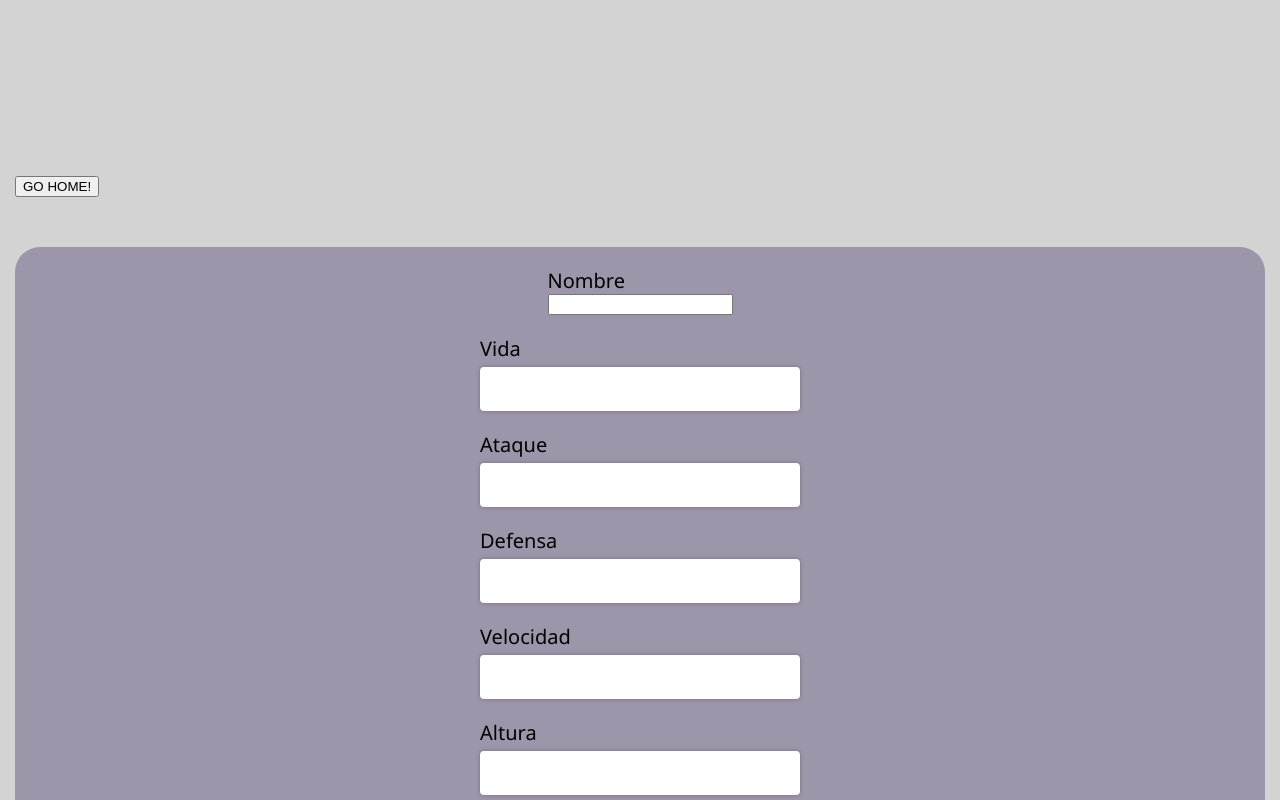
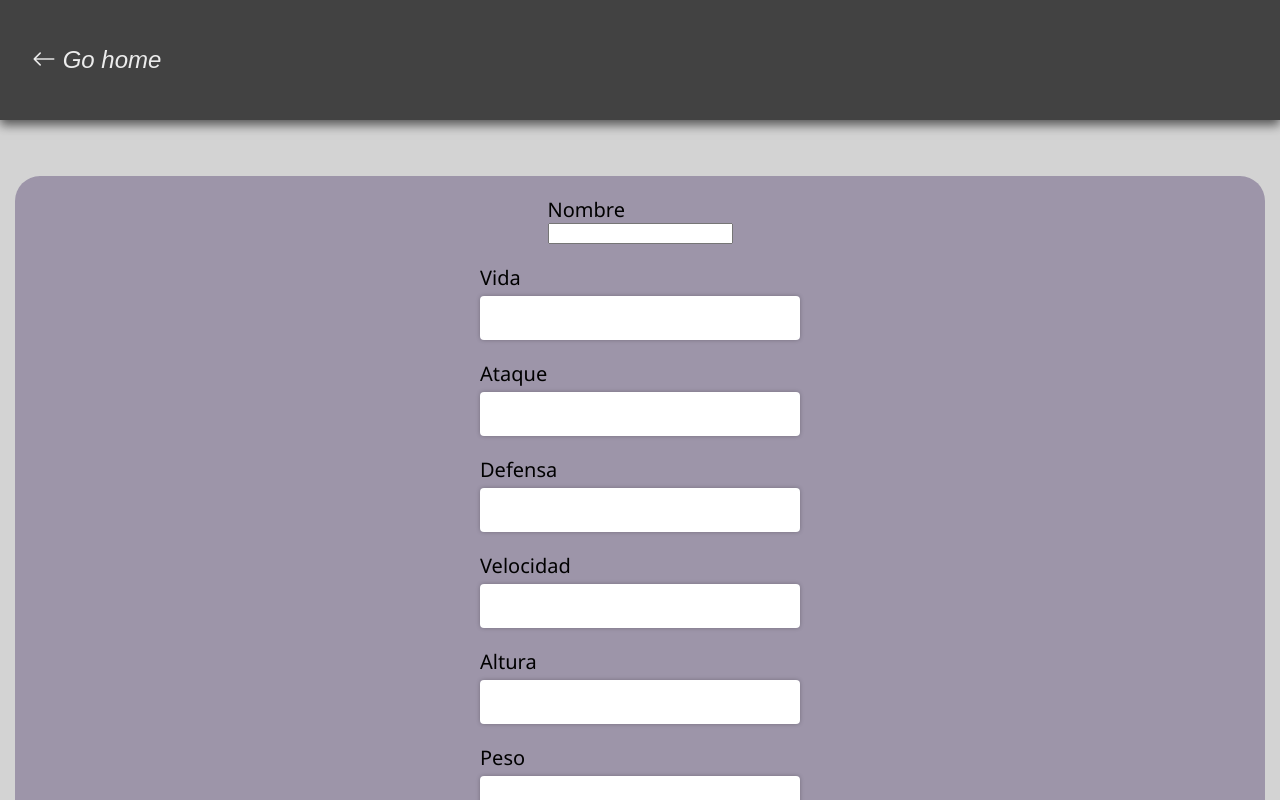
Before and after one commit to JuanGenovese/PokemonsApp, a React (Create React App) app in the folder client/: page /create in a window 1280 px wide. Shown: the top 800 px of the page. Built offline with nearby package versions, Linux system fonts and the light colour scheme.

Commit message:
Nueva NavBar

```diff
--- /dev/null
+++ b/client/src/components/NavBarForm/NavBarForm.jsx
@@ -0,0 +1,12 @@
+import { NavLink} from "react-router-dom";
+import style from "./NavBarForm.module.css"
+
+const NavBarForm = () => {
+    return(
+        <div className={style.mainContainer}>
+            <NavLink to="/home" className={style.NavLink}><i class="bi bi-arrow-left"> Go home </i></NavLink>
+        </div>
+    )
+}
+
+export default NavBarForm;
--- /dev/null
+++ b/client/src/components/NavBarForm/NavBarForm.module.css
@@ -0,0 +1,28 @@
+.mainContainer {
+    position: fixed;
+    top:0;
+    left:0;
+    right: 0;
+    font-family: sans-serif;
+    display: flex;
+    justify-content: space-between;
+    align-items: center;
+    background-color: rgb(66, 66, 66);
+    height: 15vh;
+    box-shadow: 0px 5px 10px rgba(0, 0, 0, 0.6);
+    z-index: 999;
+    padding-left: 2rem;
+    padding-right: 2rem;
+}
+
+.NavLink {
+    color: #ececec;
+    font-size: x-large;
+    text-decoration: none;
+    transition: .2s;
+}
+
+.NavLink:hover{
+    transition: .3s;
+    transform: scale(1.05);
+}
--- a/client/src/views/Form/Form.jsx
+++ b/client/src/views/Form/Form.jsx
@@ -3,6 +3,7 @@ import { useState } from "react";
 import axios from "axios";
 import { useSelector } from "react-redux";
 import style from "./Form.module.css";
+import NavBarForm from "../../components/NavBarForm/NavBarForm";
 
 const Form = () => {
 
@@ -132,9 +133,7 @@ const Form = () => {
 
     return(
         <div className={style.formContainer}>
-            <Link to="/home">
-                <button>GO HOME!</button>
-            </Link>
+            <NavBarForm/>
             <form className={style.form} onSubmit={submitHandler}>
                 <div>
                     <label>Nombre </label>
```
